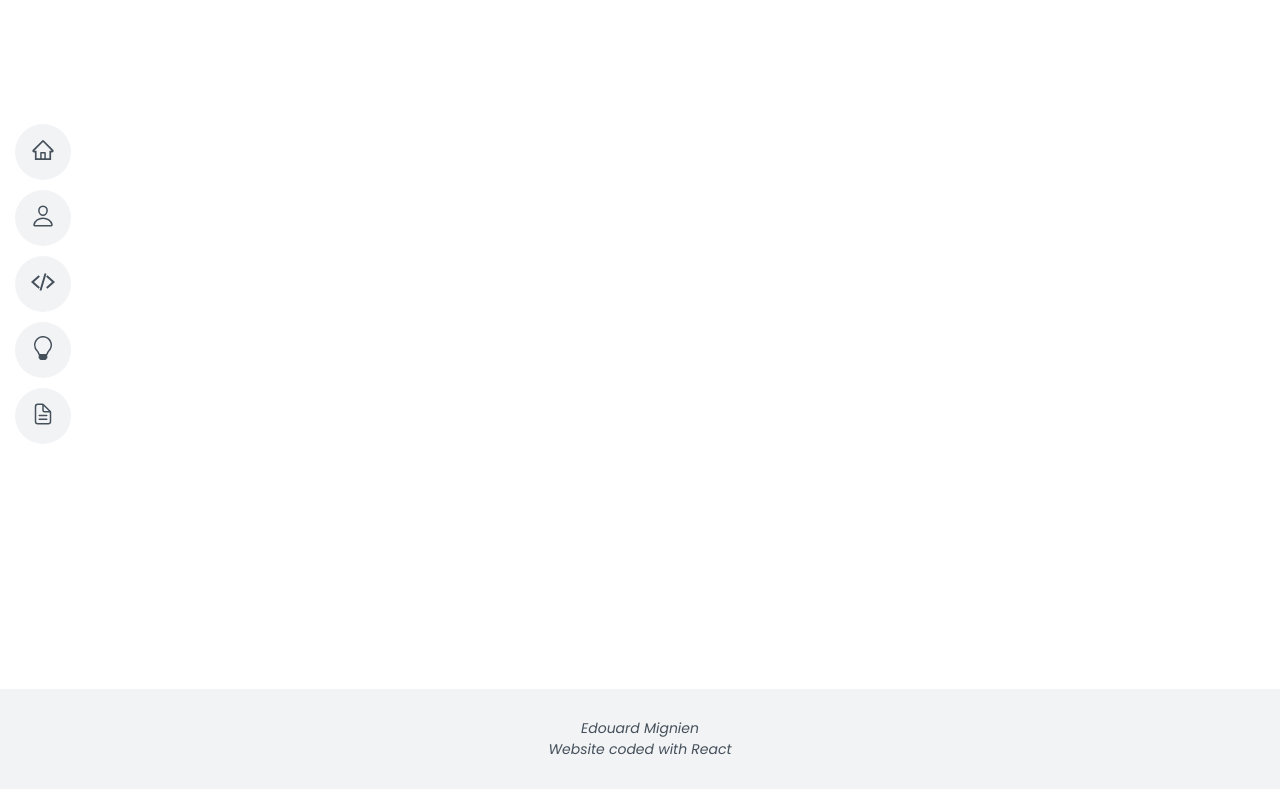
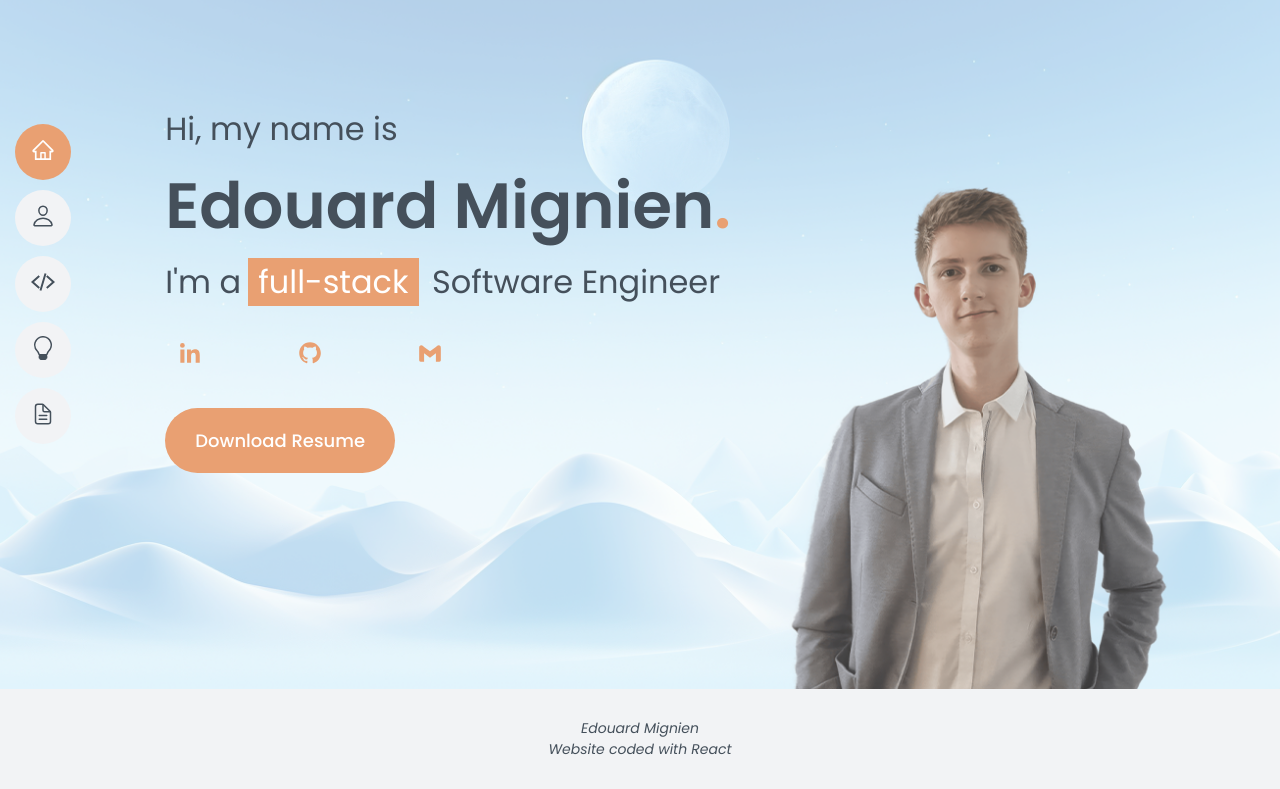
Before and after one commit to Edouard-M/Portfolio_Website, a React (Create React App) app: page / in a window 1280 px wide. Shown: the part 111-900 px from the top of the page. Built offline with nearby package versions, Linux system fonts and the light colour scheme.

Commit message:
init hero (#6)

```diff
--- a/src/App.css
+++ b/src/App.css
@@ -159,6 +159,8 @@ h2::after {
   justify-content: center;
   overflow-x: hidden;
   overflow-y: hidden;
+  font-family: var(--font-Poppins);
+  font-style: normal;
 }
 
 /*--------------------------------------------------------------
@@ -167,10 +169,130 @@ h2::after {
 #hero{
   width: 100%;
   height: 100vh;
+  background: url("./assets/background/background.png") top right no-repeat;
   background-size: cover;
   position: relative;
+  display: flex;
+  align-items: center;
+  justify-content: center;
 }
 
+.point{
+  color: var(--color-main);
+}
+
+.hero-main{
+  flex-direction: column;
+  color: var(--color-text);
+  margin-right: 30%;
+}
+
+.hero-title{
+  font-size: 64px;
+  font-weight: 600;
+  margin: 0;
+  margin: 5px 0px 5px 0px;
+}
+
+.hero-subtitle{
+  font-size: 32px;
+}
+
+.hero-subtitle-2{
+  display: flex;
+  flex-direction: row;
+  font-size: 32px;
+}
+
+.hero-button{
+  width: 230px;
+  height: 65px;
+  border-radius: 50px;
+  border: 0px;
+  background-color: var(--color-main);
+  color: var(--color-white);
+  font-family: var(--font-Poppins);
+  font-size: 18px;
+  font-style: normal;
+  font-weight: 500;
+  margin-top: 30px;
+  margin-left: 0px;
+  transition: all 0.3s;
+}
+
+.hero-button:hover{
+  background-color: var(--color-second);
+  color: var(--color-white);
+  cursor:pointer;
+}
+
+
+.hero-social{
+  display:flex;
+  flex-direction:row;
+  margin-top: 10px;
+  margin-left: 0px;
+}
+
+.hero-social-link{
+  width: 50px;
+  height: 50px;
+  border-radius: 50px;
+  margin-right: 70px;
+  overflow: visible;
+  color: var(--color-main);
+  display: flex;
+  align-items: center;
+  justify-content: center;
+  transition: all 0.3s;
+}
+
+.hero-social-link:hover{
+  background:var(--color-second);
+  color: var(--color-white);
+}
+
+.hero-social-icon{
+  font-size: 26px;
+  background-color: rgba(0, 0, 0, 0);
+  display: flex;
+  justify-content: center;
+}
+
+.hero-animation {
+  height:50px;
+  overflow:hidden;
+  margin-left: 7px;
+  margin-right: 5px;
+}
+
+.hero-animation > div > div {
+  margin-bottom: 2.6rem;
+  padding-left: 10px;
+  padding-right: 10px;
+  display:inline-block;
+}
+
+.hero-animation div:first-child {
+  animation: text-animation 5s infinite;
+}
+
+.first div {
+  background-color: var(--color-main);
+  color: var(--color-white);
+}
+.second div {
+  background-color: var(--color-grey);
+  color: var(--color-main);
+}
+
+@keyframes text-animation {
+  0% {margin-top: 0;}
+  25% {margin-top: 0;}
+  50% {margin-top: -5.62rem;}
+  75% {margin-top: -5.62rem;}
+  100% {margin-top: 0;}
+}
 
 
 
@@ -190,8 +312,8 @@ footer{
   font-style: italic;
   display: flex;
   flex-direction: column;
+  align-items: center;
   justify-content: center;
-  align-items: center;
 }
 
 
--- a/src/components/generics/Navbar.js
+++ b/src/components/generics/Navbar.js
@@ -43,7 +43,7 @@ function Navbar() {
       <nav className='navbar' id="navbar">
         <ul className='navbar-ul'>
           <li className='navbar-il'>
-            <a href="#home" onClick={() => handleClick('home')} className="navbar-item" id={activeSection === 'home' ? "active":""}> <div className='navbar-icon' ><AiOutlineHome/></div> <div className='navbar-text'><span>Home</span></div></a>
+            <a href="#hero" onClick={() => handleClick('hero')} className="navbar-item" id={activeSection === 'hero' ? "active":""}> <div className='navbar-icon' ><AiOutlineHome/></div> <div className='navbar-text'><span>Home</span></div></a>
           </li>
           <li>
             <a href="#about" onClick={() => handleClick('about')} className="navbar-item" id={activeSection === 'about' ? "active":""}> <div className='navbar-icon'><IoPersonOutline/></div> <span className='navbar-text'>About</span></a>
--- /dev/null
+++ b/src/components/landing_page_components/SocialLinks.js
@@ -0,0 +1,22 @@
+import React from 'react'
+import {BiLogoLinkedin, BiLogoGithub, BiLogoGmail} from 'react-icons/bi'
+import { Link } from "react-router-dom";
+
+
+function SocialLinks() {
+  return (
+    <div className='hero-social'>
+        <Link to="https://www.linkedin.com/in/edouard-mignien/" target="_blank" className="hero-social-link">
+            <div className='hero-social-icon'><BiLogoLinkedin/></div>
+        </Link>
+        <Link to="https://github.com/Edouard-M" target="_blank" className="hero-social-link">
+            <div className='hero-social-icon'><BiLogoGithub/></div>
+        </Link>
+        <Link to="" target="_blank" className="hero-social-link">
+            <div className='hero-social-icon'><BiLogoGmail/></div>
+        </Link>
+    </div>
+  )
+}
+
+export default SocialLinks
--- a/src/components/landing_page_sections/Hero.js
+++ b/src/components/landing_page_sections/Hero.js
@@ -1,10 +1,19 @@
 import React from 'react'
+import SocialLinks from '../landing_page_components/SocialLinks'
 
 
 function Hero() {
   return (
     <div className='hero-main'>
-
+      <span className='hero-subtitle'>Hi, my name is</span>
+      <h1 className='hero-title'>Edouard Mignien<span className='point'>.</span></h1>
+      <div className='hero-subtitle-2'>I'm a
+        <section className="hero-animation">
+          <div className="first"><div>full-stack</div></div>
+          <div className="second"><div>back-end</div></div>
+        </section> Software Engineer</div>
+      <div className='hero-social'><SocialLinks/></div>
+      <button className='hero-button'>Download Resume</button>
     </div>
   )
 }
```
Also changed, not shown: src/assets/background/background.png, src/assets/background/background_2.png (added).
